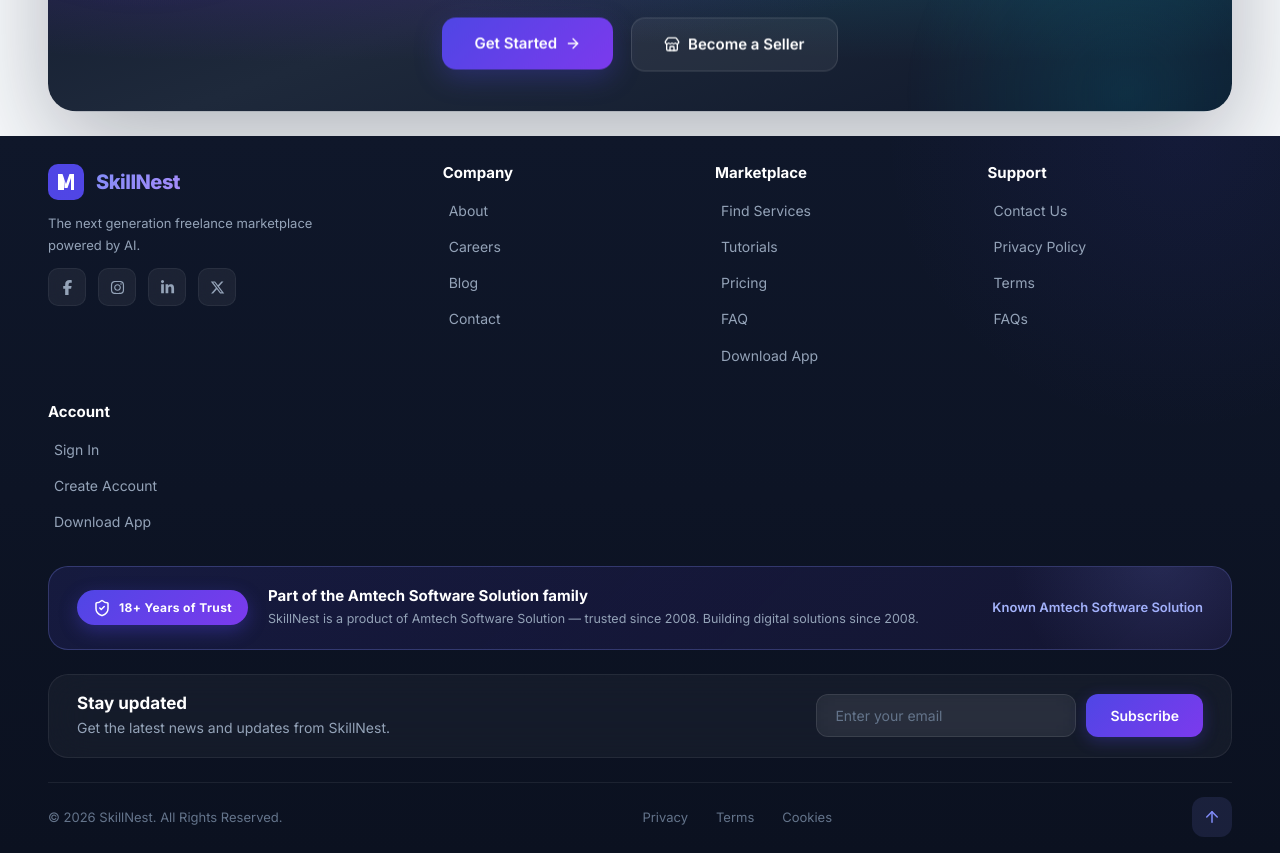
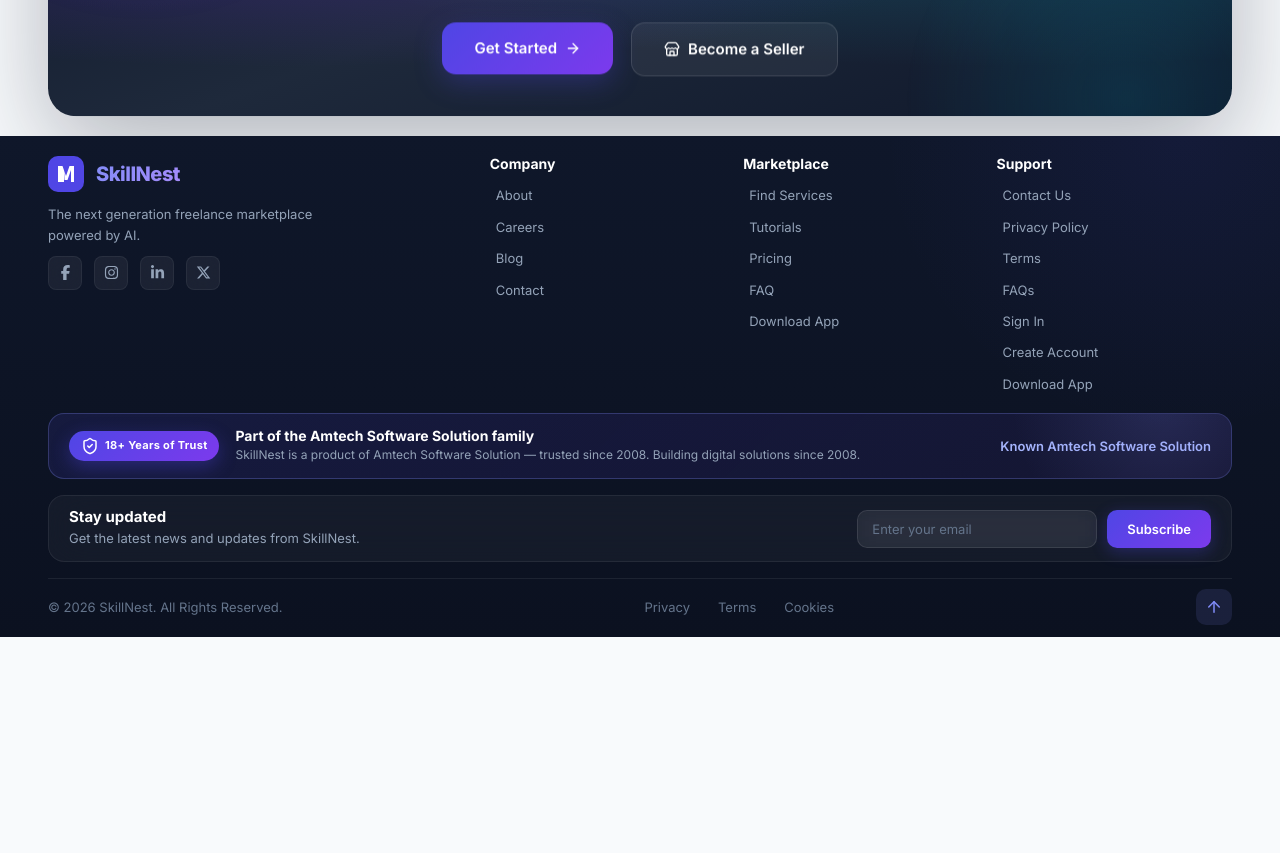
Before and after one commit to azimkhan07/khanverse, a React (Vite) app in the folder resources/panels/: page / in a window 1280 px wide. Shown: the part 1660-2513 px from the top of the page. After the commit the page ends 2297 px from the top, so only its background shows below. Built offline with nearby package versions, Linux system fonts and the light colour scheme; no server answers.

Commit message:
Fix footer layout and compact spacing; move Account links into Support

```diff
--- a/resources/panels/src/data/footer.js
+++ b/resources/panels/src/data/footer.js
@@ -73,14 +73,7 @@
                 { label: "Contact Us", url: "/contact" },
                 { label: "Privacy Policy", url: "/privacy-policy" },
                 { label: "Terms", url: "/terms-conditions" },
-                { label: "FAQs", url: "/faq" }
-            ]
-        },
-
-        {
-            id: 4,
-            title: "Account",
-            links: [
+                { label: "FAQs", url: "/faq" },
                 { label: "Sign In", url: "/login" },
                 { label: "Create Account", url: "/register" },
                 { label: "Download App", url: "/app" }
--- a/resources/panels/src/theme/css/footer.css
+++ b/resources/panels/src/theme/css/footer.css
@@ -15,7 +15,7 @@
 .footer {
   background: linear-gradient(180deg, #0F172A 0%, #0B1120 100%);
   color: #CBD5E1;
-  padding: 28px 24px 16px;
+  padding: 20px 24px 12px;
   position: relative;
   overflow: hidden;
 }
@@ -40,14 +40,14 @@
 /* --- Grid --- */
 .footer-grid {
   display: grid;
-  grid-template-columns: 1.5fr 1fr 1fr 1fr;
-  gap: 28px;
-  margin-bottom: 24px;
+  grid-template-columns: 1.8fr 1fr 1fr 1fr;
+  gap: 18px;
+  margin-bottom: 14px;
 }
 
 /* --- Brand --- */
 .footer-brand {
-  max-width: 320px;
+  max-width: 280px;
 }
 
 .footer-logo-link {
@@ -70,9 +70,9 @@
 
 .footer-desc {
   color: #94A3B8;
-  line-height: 1.7;
+  line-height: 1.6;
   font-size: 13px;
-  margin-bottom: 12px;
+  margin-bottom: 10px;
 }
 
 .footer-social {
@@ -81,9 +81,9 @@
 }
 
 .footer-social a {
-  width: 38px;
-  height: 38px;
-  border-radius: 10px;
+  width: 34px;
+  height: 34px;
+  border-radius: 8px;
   background: rgba(255, 255, 255, 0.06);
   backdrop-filter: blur(12px);
   -webkit-backdrop-filter: blur(12px);
@@ -107,9 +107,9 @@
 /* --- Columns --- */
 .footer-col h3 {
   color: #fff;
-  font-size: 15px;
+  font-size: 14px;
   font-weight: 700;
-  margin-bottom: 12px;
+  margin-bottom: 6px;
 }
 
 .footer-col ul {
@@ -119,13 +119,13 @@
 }
 
 .footer-col li {
-  margin-bottom: 8px;
+  margin-bottom: 4px;
 }
 
 .footer-col a {
   color: #94A3B8;
   text-decoration: none;
-  font-size: 14px;
+  font-size: 13px;
   transition: all 0.3s cubic-bezier(0.22, 1, 0.36, 1);
   display: inline-flex;
   align-items: center;
@@ -155,13 +155,13 @@
 .footer-subbrand {
   display: flex;
   align-items: center;
-  gap: 20px;
+  gap: 16px;
   flex-wrap: wrap;
-  padding: 20px 28px;
-  margin-bottom: 24px;
+  padding: 14px 20px;
+  margin-bottom: 16px;
   background: linear-gradient(135deg, rgba(79, 70, 229, 0.14), rgba(124, 58, 237, 0.08));
   border: 1px solid rgba(129, 140, 248, 0.28);
-  border-radius: 20px;
+  border-radius: 16px;
   position: relative;
   overflow: hidden;
 }
@@ -181,15 +181,15 @@
 .subbrand-badge {
   display: inline-flex;
   align-items: center;
-  gap: 8px;
+  gap: 6px;
   flex-shrink: 0;
-  padding: 8px 16px;
+  padding: 6px 12px;
   border-radius: 50px;
   background: linear-gradient(135deg, #4F46E5, #7C3AED);
   color: #fff;
-  font-size: 12px;
+  font-size: 11px;
   font-weight: 700;
-  letter-spacing: 0.4px;
+  letter-spacing: 0.3px;
   box-shadow: 0 6px 18px rgba(79, 70, 229, 0.35);
   white-space: nowrap;
 }
@@ -201,15 +201,15 @@
 
 .subbrand-text h4 {
   color: #fff;
-  font-size: 15px;
+  font-size: 14px;
   font-weight: 700;
-  margin-bottom: 4px;
+  margin-bottom: 2px;
 }
 
 .subbrand-text p {
   color: #94A3B8;
-  font-size: 12.5px;
-  line-height: 1.6;
+  font-size: 12px;
+  line-height: 1.5;
   margin: 0;
 }
 
@@ -241,26 +241,26 @@
   display: flex;
   align-items: center;
   justify-content: space-between;
-  gap: 32px;
-  padding: 18px 28px;
+  gap: 24px;
+  padding: 12px 20px;
   background: rgba(255, 255, 255, 0.04);
   backdrop-filter: blur(20px);
   -webkit-backdrop-filter: blur(20px);
   border: 1px solid rgba(255, 255, 255, 0.07);
-  border-radius: 20px;
-  margin-bottom: 24px;
+  border-radius: 16px;
+  margin-bottom: 16px;
 }
 
 .newsletter-text h4 {
   color: #fff;
-  font-size: 17px;
+  font-size: 15px;
   font-weight: 700;
-  margin-bottom: 4px;
+  margin-bottom: 2px;
 }
 
 .newsletter-text p {
   color: #94A3B8;
-  font-size: 14px;
+  font-size: 13px;
 }
 
 .newsletter-form {
@@ -270,16 +270,16 @@
 }
 
 .newsletter-form input {
-  padding: 12px 18px;
+  padding: 10px 14px;
   border: 1px solid rgba(255, 255, 255, 0.10);
-  border-radius: 12px;
+  border-radius: 10px;
   background: rgba(255, 255, 255, 0.06);
   backdrop-filter: blur(12px);
   -webkit-backdrop-filter: blur(12px);
   color: #fff;
-  font-size: 14px;
+  font-size: 13px;
   outline: none;
-  width: 260px;
+  width: 240px;
   transition: all 0.3s cubic-bezier(0.22, 1, 0.36, 1);
   font-family: 'Inter', sans-serif;
 }
@@ -294,13 +294,13 @@
 }
 
 .newsletter-form button {
-  padding: 12px 24px;
+  padding: 10px 20px;
   border: none;
-  border-radius: 12px;
+  border-radius: 10px;
   background: linear-gradient(135deg, #4F46E5, #7C3AED);
   color: #fff;
   font-weight: 600;
-  font-size: 14px;
+  font-size: 13px;
   cursor: pointer;
   transition: all 0.35s cubic-bezier(0.22, 1, 0.36, 1);
   white-space: nowrap;
@@ -316,7 +316,7 @@
 /* --- Bottom --- */
 .footer-bottom {
   border-top: 1px solid rgba(255, 255, 255, 0.07);
-  padding-top: 14px;
+  padding-top: 10px;
   display: flex;
   justify-content: space-between;
   align-items: center;
@@ -345,10 +345,10 @@
 }
 
 .back-top {
-  width: 40px;
-  height: 40px;
+  width: 36px;
+  height: 36px;
   border: none;
-  border-radius: 12px;
+  border-radius: 10px;
   background: rgba(129, 140, 248, 0.12);
   color: #818CF8;
   cursor: pointer;
@@ -371,7 +371,7 @@
 
 @media (max-width: 992px) {
   .footer-grid {
-    grid-template-columns: 1fr 1fr;
+    grid-template-columns: 1.8fr 1fr 1fr 1fr;
   }
 
   .footer-brand {
@@ -382,19 +382,19 @@
   .footer-newsletter {
     flex-direction: column;
     text-align: center;
-    gap: 18px;
+    gap: 14px;
   }
 }
 
 @media (max-width: 768px) {
   .footer-grid {
     grid-template-columns: 1fr;
-    gap: 28px;
+    gap: 16px;
   }
 
   .footer-bottom {
     flex-direction: column;
-    gap: 14px;
+    gap: 10px;
     text-align: center;
   }
 
```
